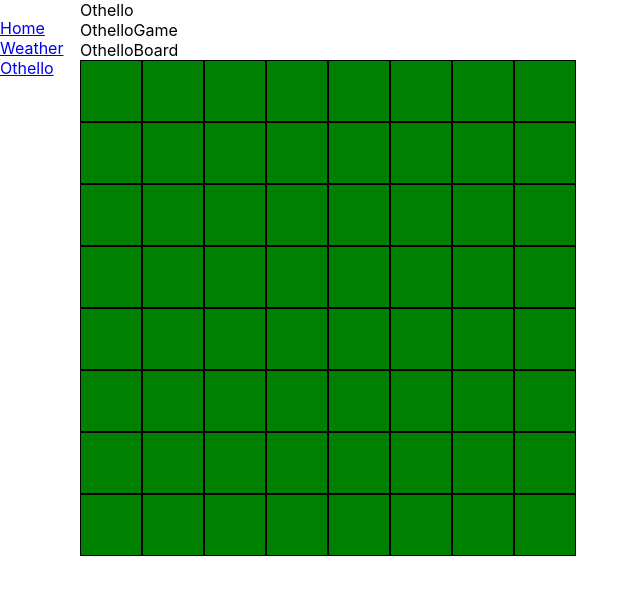
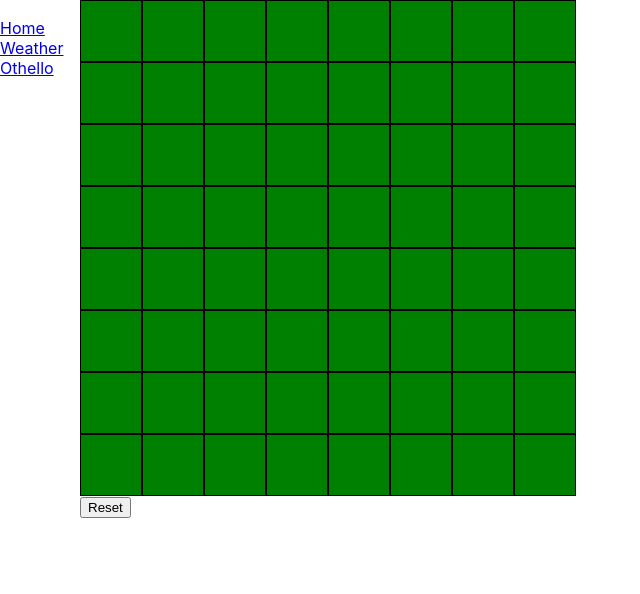
Before and after one commit to ClarenceLuk/clarenceluk.github.io, a React (Create React App) app: page /othello in a window 1280 px wide. Shown: the top 594 px of the page, without its empty margins (0-640 px from the left). Built offline with nearby package versions, Linux system fonts and the light colour scheme.

Commit message:
added uuid library to generate unique ID added reset button that generates new unique ID to for resetting game.

```diff
--- a/package.json
+++ b/package.json
@@ -14,6 +14,7 @@
     "react-router-dom": "^6.0.2",
     "react-scripts": "4.0.3",
     "router": "^1.3.6",
+    "uuid": "^8.3.2",
     "weather-gov-api": "^1.0.6",
     "web-vitals": "^1.1.2"
   },
--- a/src/Applets/Othello.js
+++ b/src/Applets/Othello.js
@@ -1,12 +1,16 @@
 import React, { useState } from 'react';
 import OthelloGame from './OthelloComponents/OthelloGame';
+import { v1 as uuidv1 } from 'uuid';
 
 const Othello = () => {
+    const [uniqId, setUniqId] = useState(uuidv1())
+
+
 
     return (
         <div>
-            Othello
-            <OthelloGame/>
+            <OthelloGame key={ uniqId }/>
+            <button onClick={() => setUniqId(uuidv1())}>Reset</button>
         </div>
     )
 }
--- a/src/Applets/OthelloComponents/OthelloBoard.js
+++ b/src/Applets/OthelloComponents/OthelloBoard.js
@@ -19,21 +19,20 @@ const OthelloBoard = (props) => {
     const defaultSize = 8
     const [boardDimension, setBoardDimension] = useState(defaultSize)
     const board = new Array(boardDimension).fill(new Array(boardDimension).fill(-1))
-    // console.log(props)
+
+    console.log("boardLength", props)
 
     const classes = useStyles()
 
     return (
         <div>
-            OthelloBoard
             {board.map((row) => (
-                <div className={classes.boardRow}>
+                <div className={ classes.boardRow }>
                     {row.map((col) => (
-                        <OthelloCell key={[row,col]} props={props.props}/>
+                        <OthelloCell row={row} col={col} player={props.player} setPlayer={props.setPlayer} board={board}/>
                     ))}
                 </div>
                 )
-
             )}
         </div>
     )
--- a/src/Applets/OthelloComponents/OthelloCell.js
+++ b/src/Applets/OthelloComponents/OthelloCell.js
@@ -28,13 +28,13 @@ const useStyles = makeStyles((theme) => {
 const OthelloCell = (props) => {
     const [cellColor, setCellColor] = useState(-1)
     const classes = useStyles();
-    console.log(props.props.player)
+    console.log(props)
 
     const onClickEvent = () => {
         console.log("clicked!")
         if (cellColor == -1) {
-            setCellColor(props.props.player)
-            props.props.setPlayer(player => player == 1 ? 0 : 1)
+            setCellColor(props.player)
+            props.setPlayer(player => player == 1 ? 0 : 1)
         }
     }
 
--- a/src/Applets/OthelloComponents/OthelloGame.js
+++ b/src/Applets/OthelloComponents/OthelloGame.js
@@ -7,8 +7,8 @@ const OthelloGame = () => {
 
 
     return (
-        <div>OthelloGame
-            <OthelloBoard props={{player, setPlayer}}/>
+        <div>
+            <OthelloBoard player={player} setPlayer={setPlayer}/>
         </div>
     )
 }
```
Also changed, not shown: 1 other file (tests, documents, lock files or other folders).
